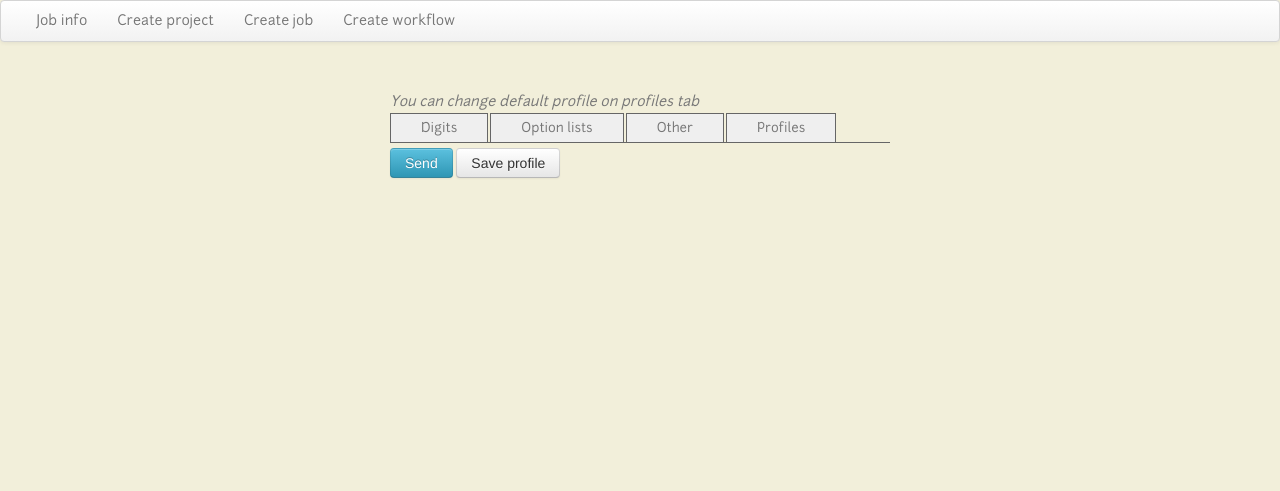
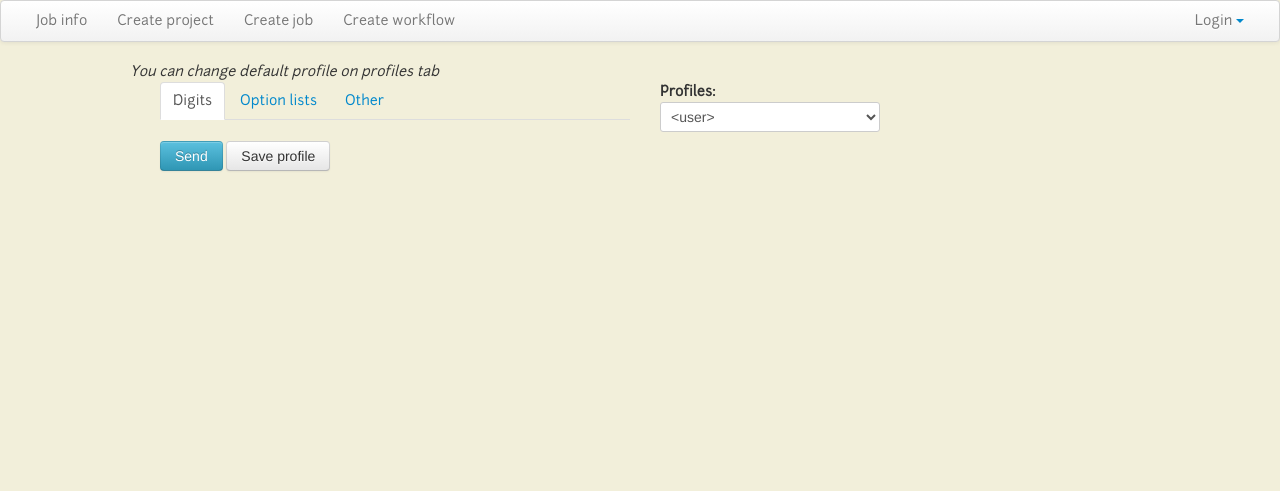
Before and after one commit to antoniopuero/client, a PHP site: page /form.php in a window 1280 px wide. Shown: the top 491 px of the page. Run offline with PHP 8.4, Linux system fonts and the light colour scheme.

Commit message:
working with styling

```diff
--- a/css/form.css
+++ /dev/null
@@ -1,98 +0,0 @@
-/*------form_container--*/
-
-#form_container{
-    position: relative;
-    width: 500px;
-    height: 400px;
-    margin: 50px auto 10px;
-}
-/*#form_container label
-{
-width: 4em;
-float: left;
-text-align: right;
-margin-right: 0.5em;
-display: block
-}
-
-#form_container input
-{
-color: #781351;
-background: #fee3ad;
-border: 1px solid #781351
-}
-#form_container fieldset
-{
-border: 1px solid #781351;
-//width: 20em
-}
-
-#form_container legend
-{
-color: #fff;
-background: #ffa20c;
-border: 1px solid #781351;
-padding: 2px 6px
-}
-#form_container  p{
-    font-weight: bold;
-}*/
-/*-----jquery tools-----*/
-ul.tabs {
-    margin:0 !important;
-    padding:0;
-    height:30px;
-    border-bottom:1px solid #666;
-}
-/* single tab */
-ul.tabs li {
-    float:left;
-    padding:0;
-    margin:0;
-    list-style-type:none;
-}
-/* link inside the tab. uses a background image */
-ul.tabs a {
-    float:left;
-    font-size:13px;
-    display:block;
-    padding:5px 30px;
-    text-decoration:none;
-    border:1px solid #666;
-    border-bottom:0px;
-    height:18px;
-    background-color:#efefef;
-    color:#777;
-    margin-right:2px;
-    position:relative;
-    top:1px;
-    outline:0;
-    -moz-border-radius:4px 4px 0 0;
-}
-ul.tabs a:hover {
-    background-color:#F7F7F7;
-    color:#333;
-}
-/* selected tab */
-ul.tabs a.current {
-    background-color:#ddd;
-    border-bottom:1px solid #ddd;
-    color:#000;
-    cursor:default;
-}
-
-/* tab pane */
-.panes div {
-    display:none;
-    border:1px solid #666;
-    border-width:0 1px 1px 1px;
-    min-height:150px;
-    padding:15px 20px;
-    background-color:#ddd;
-}
-.error_message{
-    color: red;
-    font-size: 12pt;
-    font-family: Verdana;
-    font-variant: all-small-caps;
-}
--- a/form.php
+++ b/form.php
@@ -1,31 +1,32 @@
 <?php include 'views/header.php'; ?>
-	<div id='form_container'>
+	<div id='form_container' class ="span9 offset1">
         <div><em>You can change default profile on profiles tab</em></div>
             <form id ="new_project" name="data" method="post">
-                    <div id="tabs">
-                        <ul class = "tabs">
-                            <li><a href="#tabs-digits">Digits</a></li>
-                            <li><a href="#tabs-lists">Option lists</a></li>
-                            <li><a href="#tabs-other">Other</a></li>
-                            <li><a href="#tabs-profiles">Profiles</a></li>
+                    <div id="tabs" class="tabbable span5">
+                        <ul class="nav nav-tabs">
+                            <li class="active"><a href="#tabs-digits" data-toggle="tab">Digits</a></li>
+                            <li><a href="#tabs-lists" data-toggle="tab">Option lists</a></li>
+                            <li><a href="#tabs-other" data-toggle="tab">Other</a></li>
                         </ul>
-                        <div class="panes">
-                            <div id="tabs-digits">
+                        <div class="tab-content">
+                            <div class="tab-pane active" id="tabs-digits">
                             </div>
-                            <div id="tabs-lists">
+                            <div class="tab-pane" id="tabs-lists">
                             </div>
-                            <div id="tabs-other">
-                            </div>
-                            <div id="tabs-profiles">
-                                <b>Profiles: </b>
-                                <select name="profiles">
-                                    <option name="user_settings" class="prf">&lt;user&gt;</option>
-                                </select>
+                            <div class="tab-pane" id="tabs-other">
                             </div>
                         </div>
                     </div>
-                <button class="send_button btn btn-info">Send</button>
-                <button class="save_profile btn">Save profile</button>
+                    <div class="span3" id="profiles">
+                        <b>Profiles: </b>
+                        <select name="profiles">
+                            <option name="user_settings" class="prf">&lt;user&gt;</option>
+                        </select>
+                    </div>
+                    <div class="span9">
+                    <button class="send_button btn btn-info">Send</button>
+                    <button class="save_profile btn">Save profile</button>
+                    </div>
             </form>
 	</div>
 <?php include 'views/footer.php'; ?>
--- a/js/main.js
+++ b/js/main.js
@@ -4,7 +4,6 @@ require.config({
 		jquery     : 'libs/jquery-1.8.0.min',
 		dataTable  : 'libs/jquery.dataTables.min',
 		jsTree     : 'libs/jquery.jstree',
-		tools      : 'libs/jquery.tools.min',
 		eventSource: 'libs/eventsource',
 		bootstrap  : 'libs/bootstrap',
 
@@ -32,8 +31,7 @@ require.config({
 				'jquery',
 				'dataTable',
 				'jsTree',
-				'bootstrap',
-				'tools'
+				'bootstrap'
 			]
 		},
 		layer : {
--- a/views/header.php
+++ b/views/header.php
@@ -1,12 +1,11 @@
-<!docktype html>
-<html>
+<!DOCTYPE html>
+<html lang="en">
 <head>
 	<title>Test</title>
     <meta default-charset="utf-8"><meta name="viewport" content="width=device-width, initial-scale=1.0">
     <link rel="stylesheet" type="text/css" href="css/bootstrap.css">
     <link rel="stylesheet" type="text/css" href="css/bootstrap-responsive.css">
 	<link rel="stylesheet" type="text/css" href="css/main.css">
-	<link rel="stylesheet" type="text/css" href="css/form.css">
 	<link rel="stylesheet" type="text/css" href="css/jquery.tree.css">
 	<link rel="stylesheet" type="text/css" href="css/jquery.dataTables.css">
 	<link rel="stylesheet" type="text/css" href="css/jquery.dataTables_themeroller.css">
@@ -26,6 +25,26 @@
                     <li class="disabled"><a href="form.php">Create job</a></li>
                     <li><a href="#">Create workflow</a></li>
                 </ul>
+                <ul class="nav pull-right">
+                    <li>
+                        <a class="dropdown-toggle"
+                           data-toggle="dropdown"
+                           href="#">
+                            Login
+                            <b class="caret"></b>
+                        </a>
+                        <div class="dropdown-menu" style="padding: 15px; padding-bottom: 0px;">
+                            <form action="login.php" method="post" accept-charset="UTF-8">
+                                <input id="user_username" style="margin-bottom: 15px;" type="text" name="user[username]" size="30" />
+                                <input id="user_password" style="margin-bottom: 15px;" type="password" name="user[password]" size="30" />
+                                <input id="user_remember_me" style="float: left; margin-right: 10px;" type="checkbox" name="user[remember_me]" value="1" />
+                                <label class="string optional" for="user_remember_me"> Remember me</label>
+                                <input class="btn btn-primary" style="clear: left; width: 100%; height: 32px; font-size: 13px;" type="submit" name="commit" value="Sign In" />
+                            </form>
+                        </div>
+                    </li>
+                </ul>
             </div>
-            <div class="container-fluid"
+            </div>
+            <div class="container-fluid">
 		</div><!--top_menu-->
```
Also changed, not shown: js/app/common.js (+71 -11 lines), js/app/events.js (+6 -62 lines).
